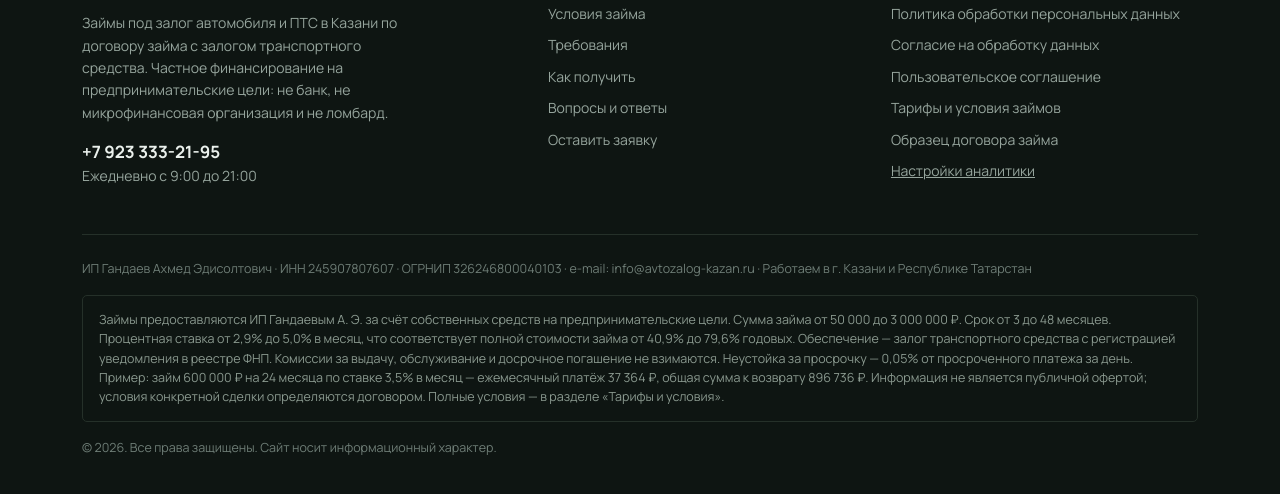
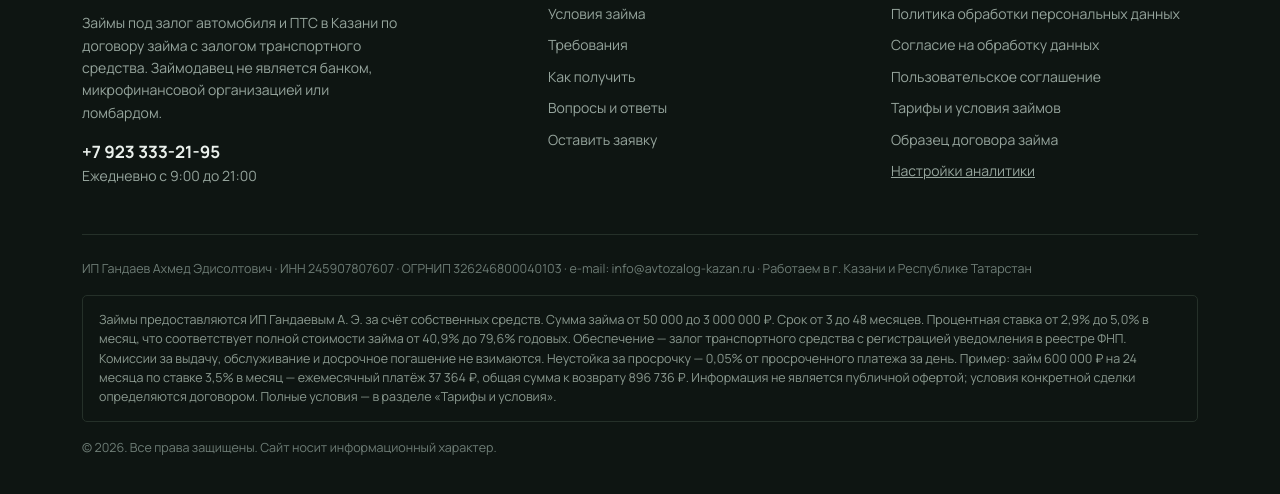
Before and after one commit to Gandaev-a/tulpar-finance, a plain HTML site: page index.html in a window 1280 px wide. Shown: the part 5534-6028 px from the top of the page. Drawn offline with Linux system fonts and the light colour scheme; a web font is replaced by a local one.

Commit message:
Убрать повтор условий выдачи из подвала

```diff
--- a/index.html
+++ b/index.html
@@ -715,7 +715,7 @@ footer a:hover{color:#fff}
           <span class="logo-mark">Т</span>
           <span class="logo-text" style="color:#EAF0EC">ТУЛПАР ФИНАНС</span>
         </a>
-        <p style="max-width:320px;margin-top:12px">Займы под залог автомобиля и ПТС в Казани по договору займа с залогом транспортного средства. Частное финансирование на предпринимательские цели: не банк, не микрофинансовая организация и не ломбард.</p>
+        <p style="max-width:320px;margin-top:12px">Займы под залог автомобиля и ПТС в Казани по договору займа с залогом транспортного средства. Займодавец не является банком, микрофинансовой организацией или ломбардом.</p>
         <p style="margin-top:14px"><a href="tel:+79233332195" style="color:#EAF0EC;font-weight:700;font-size:17px">+7 923 333-21-95</a><br>Ежедневно с 9:00 до 21:00</p>
       </div>
       <div>
@@ -747,7 +747,7 @@ footer a:hover{color:#fff}
         e-mail: info@avtozalog-kazan.ru · Работаем в г. Казани и Республике Татарстан
       </p>
       <div class="psk">
-        Займы предоставляются ИП Гандаевым А. Э. за счёт собственных средств на предпринимательские цели. Сумма займа от 50 000 до 3 000 000 ₽. Срок от 3 до 48 месяцев. Процентная ставка от 2,9% до 5,0% в месяц, что соответствует полной стоимости займа от 40,9% до 79,6% годовых. Обеспечение — залог транспортного средства с регистрацией уведомления в реестре ФНП. Комиссии за выдачу, обслуживание и досрочное погашение не взимаются. Неустойка за просрочку — 0,05% от просроченного платежа за день. Пример: займ 600 000 ₽ на 24 месяца по ставке 3,5% в месяц — ежемесячный платёж 37 364 ₽, общая сумма к возврату 896 736 ₽. Информация не является публичной офертой; условия конкретной сделки определяются договором. Полные условия — в разделе <a href="tariffs.html" style="color:#8A998F">«Тарифы и условия»</a>.
+        Займы предоставляются ИП Гандаевым А. Э. за счёт собственных средств. Сумма займа от 50 000 до 3 000 000 ₽. Срок от 3 до 48 месяцев. Процентная ставка от 2,9% до 5,0% в месяц, что соответствует полной стоимости займа от 40,9% до 79,6% годовых. Обеспечение — залог транспортного средства с регистрацией уведомления в реестре ФНП. Комиссии за выдачу, обслуживание и досрочное погашение не взимаются. Неустойка за просрочку — 0,05% от просроченного платежа за день. Пример: займ 600 000 ₽ на 24 месяца по ставке 3,5% в месяц — ежемесячный платёж 37 364 ₽, общая сумма к возврату 896 736 ₽. Информация не является публичной офертой; условия конкретной сделки определяются договором. Полные условия — в разделе <a href="tariffs.html" style="color:#8A998F">«Тарифы и условия»</a>.
       </div>
       <p style="margin-top:16px">© 2026. Все права защищены. Сайт носит информационный характер.</p>
     </div>
```
